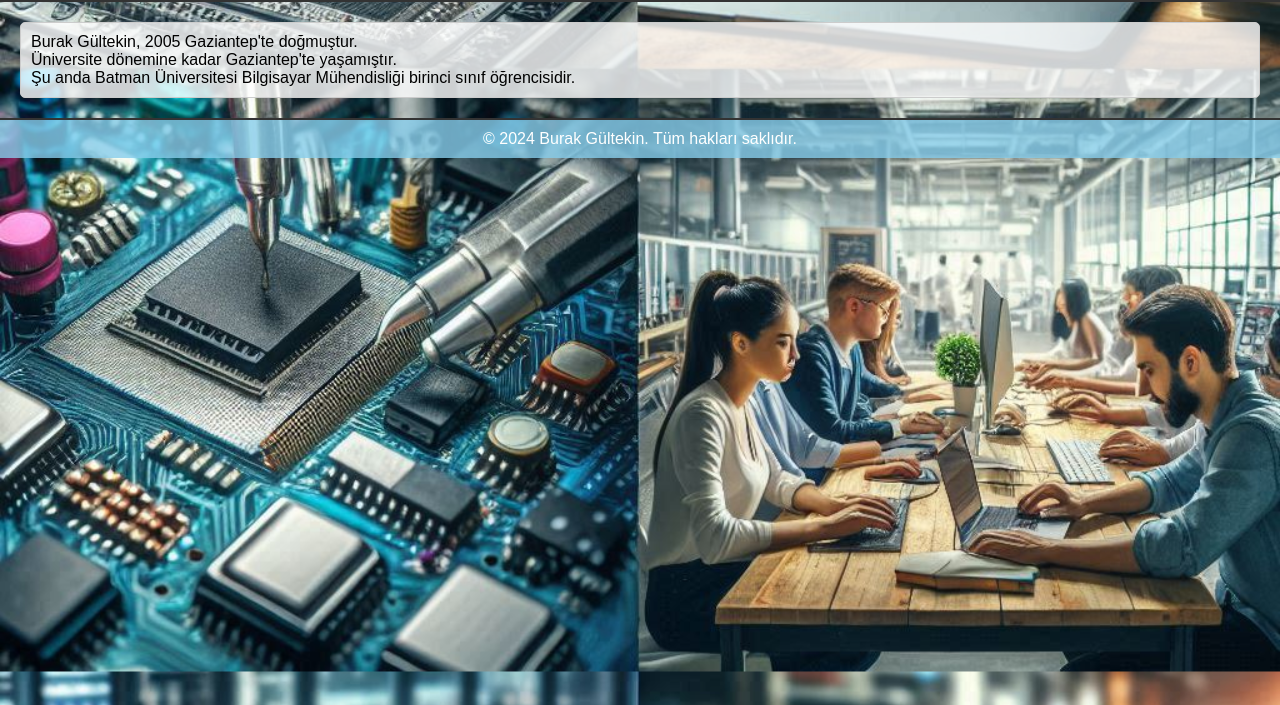
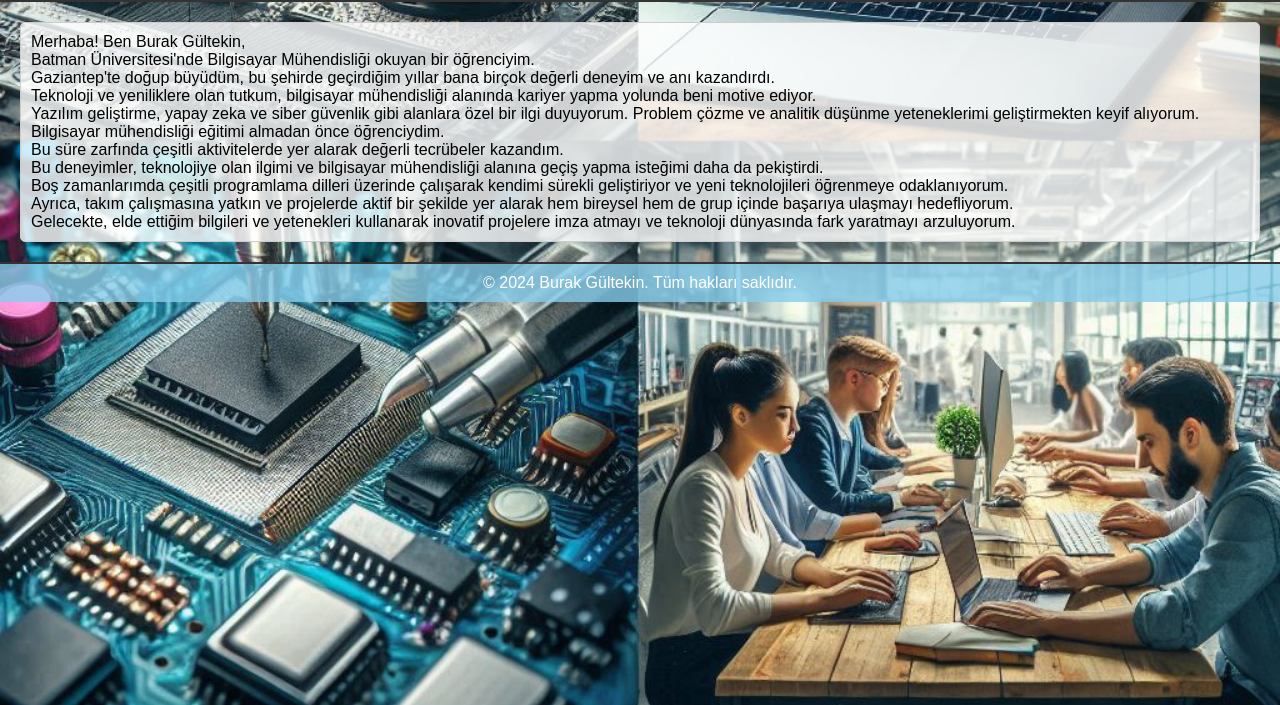
Before and after one commit to burakglt11/webburaks.github.io, a plain HTML site: page index2.html in a window 1280 px wide. Shown: the part 95-800 px from the top of the page. Drawn offline with Linux system fonts and the light colour scheme.

Commit message:
Update index2.html

```diff
--- a/index2.html
+++ b/index2.html
@@ -12,9 +12,21 @@
         <h1>Burak Gültekin Hakkında</h1>
     </header>
     <section>
-        <p>Burak Gültekin, 2005 Gaziantep'te doğmuştur.</p>
-        <p>Üniversite dönemine kadar Gaziantep'te yaşamıştır.</p>
-        <p>Şu anda Batman Üniversitesi Bilgisayar Mühendisliği birinci sınıf öğrencisidir.</p>
+   <p> Merhaba! Ben Burak Gültekin,</p>
+      <p>   Batman Üniversitesi'nde Bilgisayar Mühendisliği okuyan bir öğrenciyim.</p>
+       <p>  Gaziantep'te doğup büyüdüm, bu şehirde geçirdiğim yıllar bana birçok değerli deneyim ve anı kazandırdı. </p>
+       <p>  Teknoloji ve yeniliklere olan tutkum, bilgisayar mühendisliği alanında kariyer yapma yolunda beni motive ediyor.</p>
+       <p>  Yazılım geliştirme, yapay zeka ve siber güvenlik gibi alanlara özel bir ilgi duyuyorum. Problem çözme ve analitik düşünme yeteneklerimi geliştirmekten keyif alıyorum.</p>
+
+<p> Bilgisayar mühendisliği eğitimi almadan önce öğrenciydim.</p>
+    <p>     Bu süre zarfında çeşitli aktivitelerde yer alarak değerli tecrübeler kazandım. </p>
+        <p> Bu deneyimler, teknolojiye olan ilgimi ve bilgisayar mühendisliği alanına geçiş yapma isteğimi daha da pekiştirdi.</p>
+
+<p> Boş zamanlarımda çeşitli programlama dilleri üzerinde çalışarak kendimi sürekli geliştiriyor ve yeni teknolojileri öğrenmeye odaklanıyorum.</p>
+    <p>     Ayrıca, takım çalışmasına yatkın ve projelerde aktif bir şekilde yer alarak hem bireysel hem de grup içinde başarıya ulaşmayı hedefliyorum.</p>
+
+<p> Gelecekte, elde ettiğim bilgileri ve yetenekleri kullanarak inovatif projelere imza atmayı ve teknoloji dünyasında fark yaratmayı arzuluyorum.</p>
+
     </section>
     <footer>
         <p>&copy; 2024 Burak Gültekin. Tüm hakları saklıdır.</p>
```
